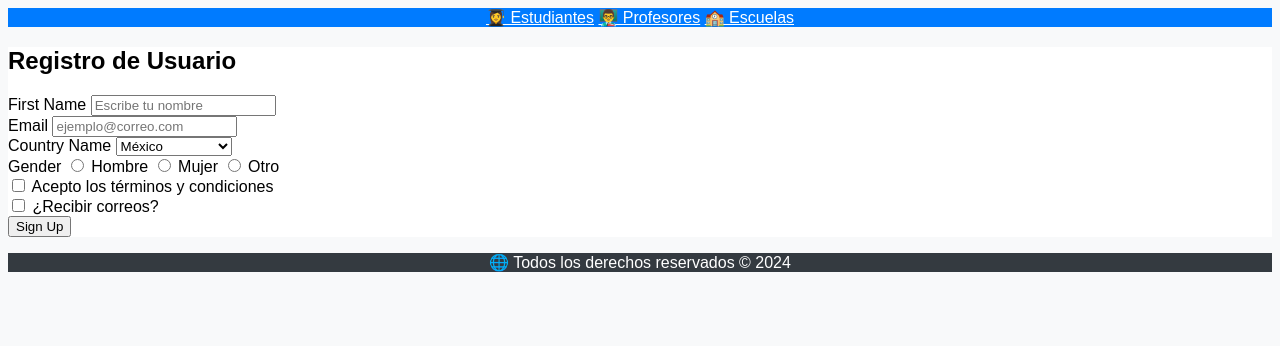
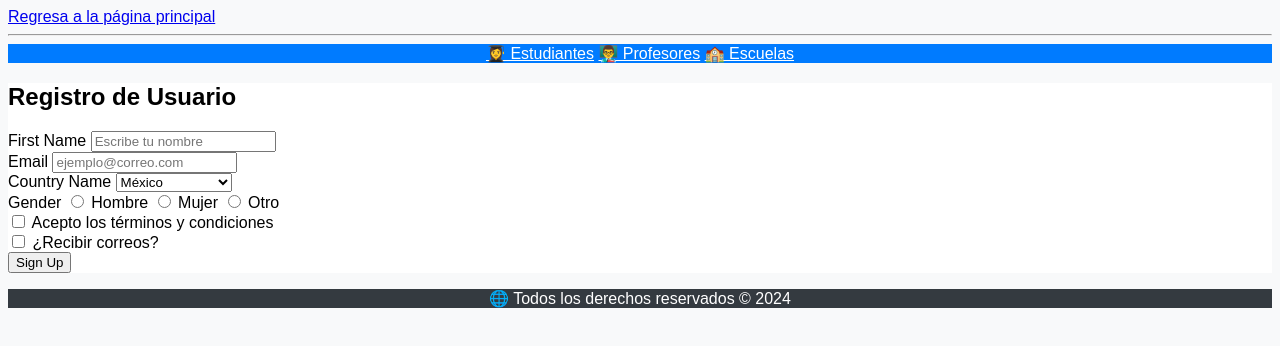
Before and after one commit to Adybeto/Pagina-ingenieria, a plain HTML site: page Pages/registro.html in a window 1280 px wide. Drawn offline with Linux system fonts and the light colour scheme.

Commit message:
Página actualizada registro

```diff
--- a/Pages/registro.html
+++ b/Pages/registro.html
@@ -4,6 +4,8 @@
     <meta charset="UTF-8">
     <meta name="viewport" content="width=device-width, initial-scale=1.0">
     <title>Registro de Usuario</title>
+    <a href="../index.html">Regresa a la página principal</a>
+    <hr>
     <style>
         body {
             font-family: Arial, sans-serif;
```
